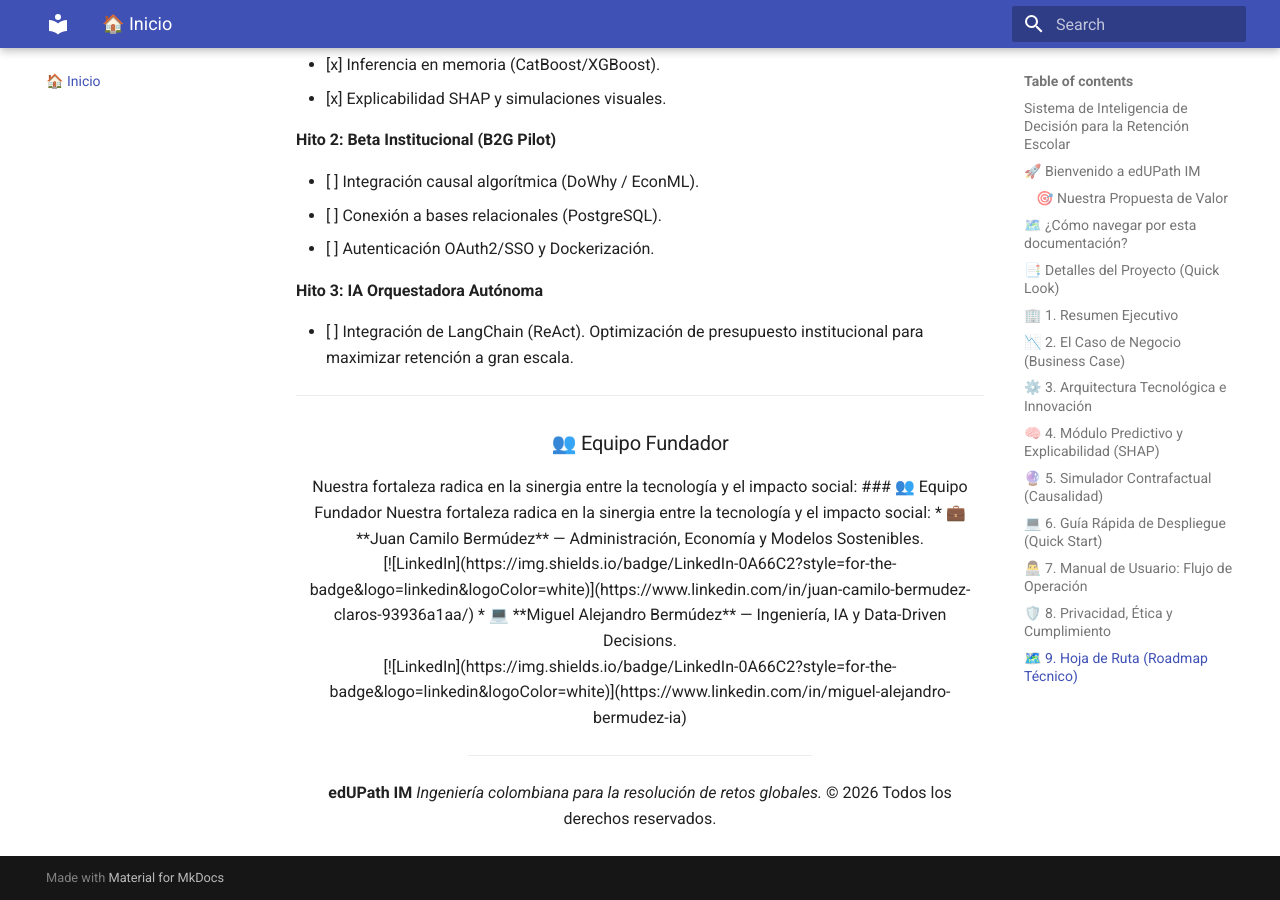
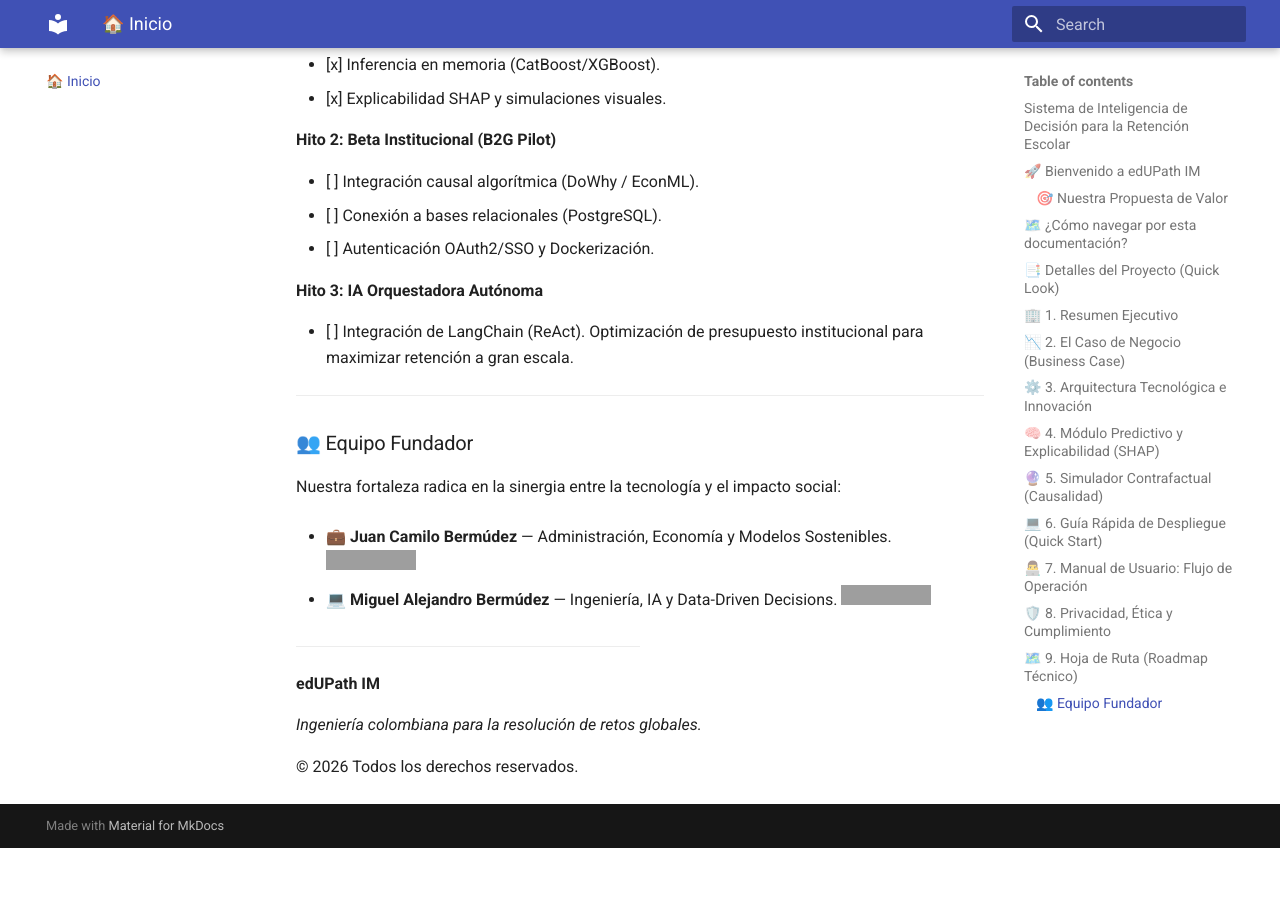
Before and after one commit to MiguelAlejandroB/EdupathAI, an MkDocs documentation site: the page built from docs/index.md, in a window 1280 px wide and 900 px high, scrolled down 5062 px. Built offline with MkDocs 1.6.1 and Material for MkDocs 9.7.7, drawn with Linux system fonts in a browser that asks for light colours; after the commit the page ends 5910 px from its top, so only the background shows below that; grey boxes are pictures that could not be loaded.

Commit message:
Update index.md

```diff
--- a/docs/index.md
+++ b/docs/index.md
@@ -186,25 +186,16 @@ Diseñado bajo el principio de *Privacy by Design*:
 
 ---
 
-<div align="center">
-<h3>👥 Equipo Fundador</h3>
-Nuestra fortaleza radica en la sinergia entre la tecnología y el impacto social:
-
-
-
-
 
 ### 👥 Equipo Fundador
 
 Nuestra fortaleza radica en la sinergia entre la tecnología y el impacto social:
 
 * 💼 **Juan Camilo Bermúdez** — Administración, Economía y Modelos Sostenibles.
-<br>[![LinkedIn](https://img.shields.io/badge/LinkedIn-0A66C2?style=for-the-badge&logo=linkedin&logoColor=white)](https://www.linkedin.com/in/juan-camilo-bermudez-claros-93936a1aa/)
+  [![LinkedIn](https://img.shields.io/badge/LinkedIn-0A66C2?style=for-the-badge&logo=linkedin&logoColor=white)](https://www.linkedin.com/in/juan-camilo-bermudez-claros-93936a1aa/)
 
 * 💻 **Miguel Alejandro Bermúdez** — Ingeniería, IA y Data-Driven Decisions.
-<br>[![LinkedIn](https://img.shields.io/badge/LinkedIn-0A66C2?style=for-the-badge&logo=linkedin&logoColor=white)](https://www.linkedin.com/in/miguel-alejandro-bermudez-ia)
-
-
+  [![LinkedIn](https://img.shields.io/badge/LinkedIn-0A66C2?style=for-the-badge&logo=linkedin&logoColor=white)](https://www.linkedin.com/in/miguel-alejandro-bermudez-ia)
 
 <hr width="50%">
 
```
